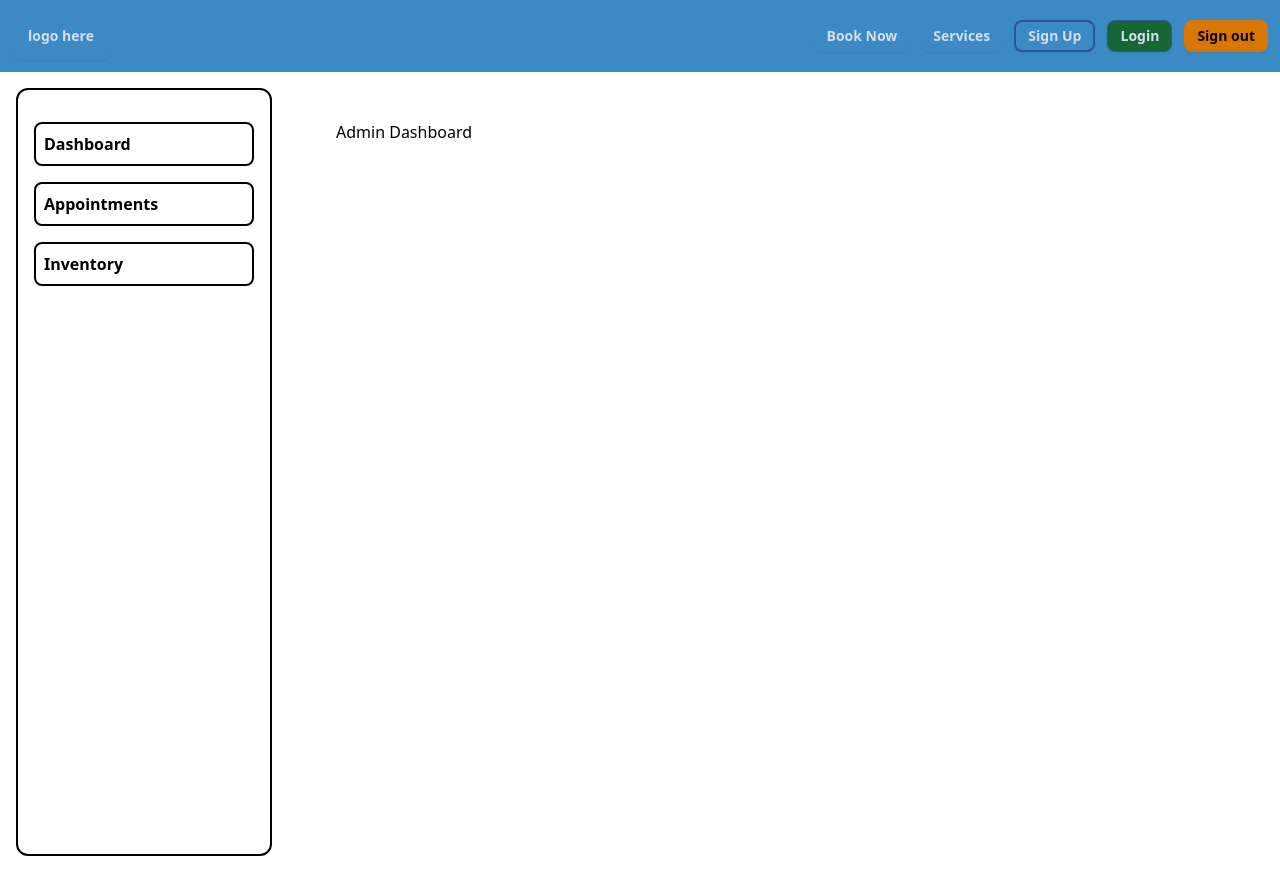
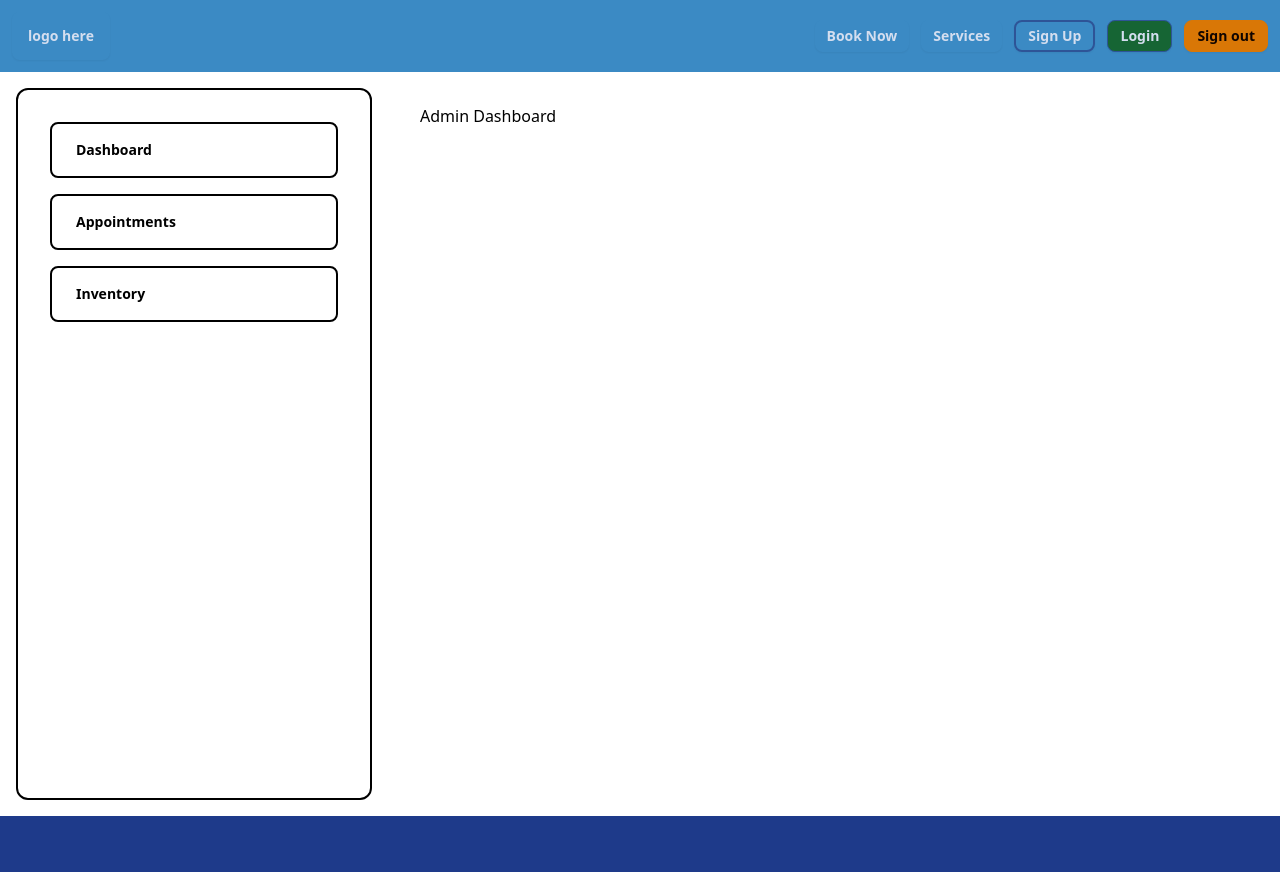
Before and after one commit to rajakrishna/dsd-cohort-2024, a Next.js app in the folder client/: page /admin in a window 1280 px wide. After the commit the page ends 816 px from the top, so only its background shows below. Built offline with nearby package versions, Linux system fonts and the light colour scheme.

Commit message:
layout and styling updated

```diff
--- a/client/app/admin/layout.jsx
+++ b/client/app/admin/layout.jsx
@@ -2,19 +2,24 @@ import Link from "next/link";
 import { sideNavItems } from "@/constants";
 export default function Layout({ children }) {
   return (
-    <div className="flex h-screen flex-1 md:overflow-hidden bg-white">
-      <aside className="w-full flex-none md:w-64 border-2 border-black m-4 p-4 rounded-xl">
-        <ul className="list-reset pt-4">
-            {sideNavItems.map((item) => (
+    <div className="drawer lg:drawer-open bg-white">
+      <input id="my-drawer-2" type="checkbox" className="drawer-toggle" />
+      <div className="drawer-content flex flex-col m-4 p-4">
+        <label className="btn btn-primary drawer-button lg:hidden">Menu</label>
+        <div>{children}</div>
+      </div>
+      <div className="drawer-side border-2 border-black m-4 p-4 rounded-xl" style={{ height: '89dvh'}}>
+        <label aria-label="close sidebar" className="drawer-overlay"></label>
+        <ul className="menu p-4 w-80 min-h-full text-base-content">
+          {sideNavItems.map((item) => (
             <li key={item.label} className="mb-4 border-2 border-black rounded-lg hover:bg-gray-200 text-center">
-                <Link href={item.href}>
-                    <button className="text-black p-2 font-bold block">{item.label}</button>
-                </Link>
+              <Link href={item.href}>
+                  <button className="text-black p-2 font-bold block">{item.label}</button>
+              </Link>
             </li>
-            ))}
+          ))}
         </ul>
-      </aside>
-      <div className="flex-grow p-6 md:overflow-y-auto md:p-12">{children}</div>
+      </div>
     </div>
   );
 }
```
